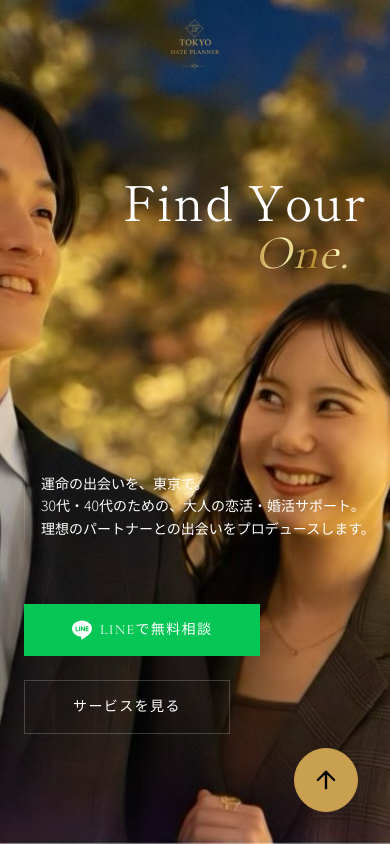
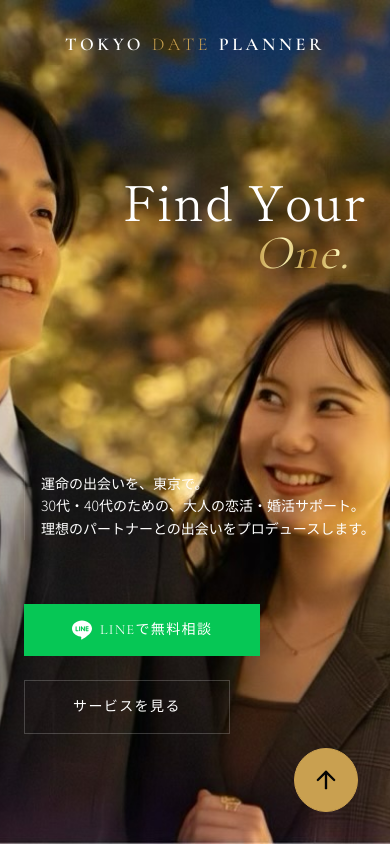
Before and after one commit to kawabata1111/TOKYO-DATE-PLANNER, a React (Vite) app: page / in a window 390 px wide. Shown: the top 844 px of the page. Built offline with nearby package versions, Linux system fonts and the light colour scheme.

Commit message:
Navbar: モバイルでロゴ画像→テキスト表示に変更

```diff
--- a/components/layout/Navbar.tsx
+++ b/components/layout/Navbar.tsx
@@ -70,10 +70,10 @@ export const Navbar: React.FC = () => {
   return (
     <nav className={`fixed top-0 left-0 w-full z-50 transition-all duration-700 border-b ${scrolled ? 'bg-[#242424]/90 backdrop-blur-xl border-white/5 py-3' : 'bg-transparent border-transparent py-3 md:py-8'}`}>
       <div className="max-w-7xl mx-auto px-4 md:px-12 flex justify-center md:justify-between items-center relative min-h-[64px] md:min-h-0">
-        {/* Logo - Desktop: always visible / Mobile: hidden on scroll */}
+        {/* Logo - Desktop: always visible / Mobile: text only, hidden on scroll */}
         <a href="/" className={`z-50 group flex items-center gap-3 transition-all duration-500 md:opacity-100 md:relative ${scrolled ? 'opacity-0 pointer-events-none md:pointer-events-auto md:left-auto md:translate-x-0' : 'opacity-100'} md:static`}>
-          <img src="/images/logo.png" alt="TOKYO DATE PLANNER" className="h-16 md:h-20" />
-          <h1 className="hidden md:block font-display text-xl md:text-2xl tracking-[0.2em] text-white font-bold">
+          <img src="/images/logo.png" alt="TOKYO DATE PLANNER" className="hidden md:block h-20" />
+          <h1 className="font-display text-lg md:text-2xl tracking-[0.2em] text-white font-bold">
             TOKYO <span className="text-gold font-light">DATE</span> PLANNER
           </h1>
         </a>
```
